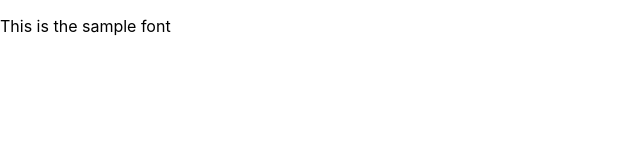
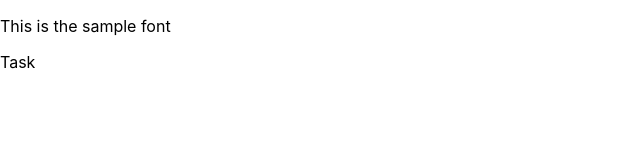
Before and after one commit to PuppetMaster013/TaskManager, a React (Create React App) app: page / in a window 1280 px wide. Shown: the top 160 px of the page, without its empty margins (0-640 px from the left). Built offline with nearby package versions, Linux system fonts and the light colour scheme.

Commit message:
Started building Tasks

```diff
--- a/package.json
+++ b/package.json
@@ -9,6 +9,7 @@
     "react": "^18.0.0",
     "react-dom": "^18.0.0",
     "react-scripts": "5.0.1",
+    "styled-components": "^5.3.5",
     "web-vitals": "^2.1.4"
   },
   "scripts": {
--- a/src/App.js
+++ b/src/App.js
@@ -1,8 +1,10 @@
+import NoteContainer from "./Components/NoteContainer";
 
 function App() {
   return (
     <div className="App">
       <p>This is the sample font</p>
+      <NoteContainer/>
     </div>
   );
 }
--- /dev/null
+++ b/src/Components/NoteContainer.js
@@ -0,0 +1,10 @@
+import React from 'react'
+import Task from './Task'
+
+const NoteContainer = () => {
+  return (
+    <div><Task/></div>
+  )
+}
+
+export default NoteContainer
--- /dev/null
+++ b/src/Components/Task.js
@@ -0,0 +1,9 @@
+import React from 'react'
+
+const Task = () => {
+  return (
+    <div>Task</div>
+  )
+}
+
+export default Task
```
Also changed, not shown: src/Components/Task.style.js (added), src/Pages/Homepage.js (added), 1 other file (tests, documents, lock files or other folders).
